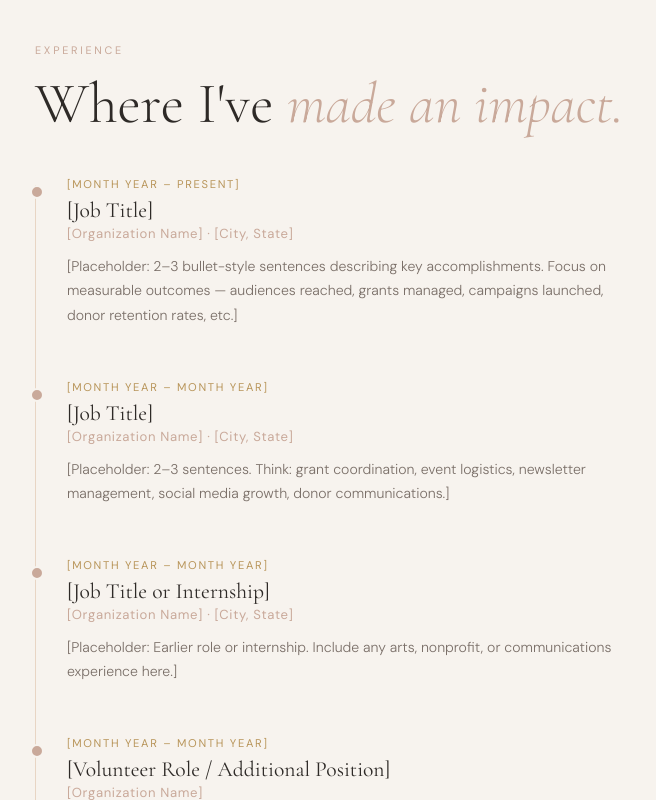
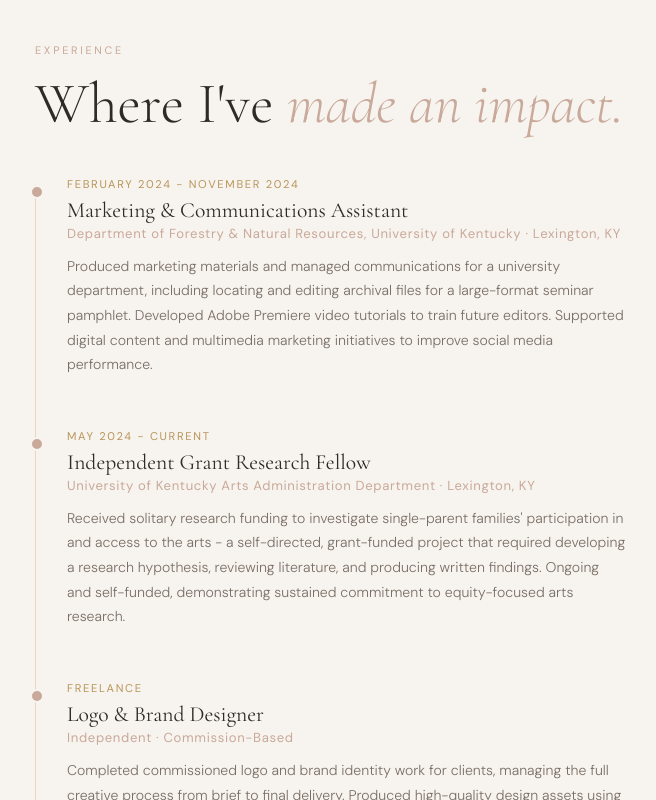
Before and after one commit to chadalon/madison-website, a plain HTML site: page index.html in a window 1280 px wide. Shown: the part 2000-2800 px from the top of the page, without its empty margins (297-953 px from the left). Drawn offline with nearby package versions, Linux system fonts and the light colour scheme.

Commit message:
Experience done

```diff
--- a/index.html
+++ b/index.html
@@ -225,7 +225,7 @@
       .hero-bg-text {
         position: absolute;
         top: -20px;
-        /*right: -40px;*/
+        /*right: 0;*/
         font-family: "Cormorant Garamond", serif;
         font-size: clamp(120px, 18vw, 280px);
         font-weight: 300;
@@ -957,46 +957,62 @@
 
         <div class="timeline">
           <div class="timeline-item">
-            <div class="timeline-date">[Month Year – Present]</div>
-            <div class="timeline-role">[Job Title]</div>
-            <div class="timeline-org">[Organization Name] · [City, State]</div>
+            <div class="timeline-date">February 2024 - November 2024</div>
+            <div class="timeline-role">
+              Marketing & Communications Assistant
+            </div>
+            <div class="timeline-org">
+              Department of Forestry & Natural Resources, University of Kentucky
+              · Lexington, KY
+            </div>
             <div class="timeline-desc">
-              [Placeholder: 2–3 bullet-style sentences describing key
-              accomplishments. Focus on measurable outcomes — audiences reached,
-              grants managed, campaigns launched, donor retention rates, etc.]
+              Produced marketing materials and managed communications for a
+              university department, including locating and editing archival
+              files for a large-format seminar pamphlet. Developed Adobe
+              Premiere video tutorials to train future editors. Supported
+              digital content and multimedia marketing initiatives to improve
+              social media performance.
             </div>
           </div>
 
           <div class="timeline-item">
-            <div class="timeline-date">[Month Year – Month Year]</div>
-            <div class="timeline-role">[Job Title]</div>
-            <div class="timeline-org">[Organization Name] · [City, State]</div>
+            <div class="timeline-date">May 2024 - Current</div>
+            <div class="timeline-role">Independent Grant Research Fellow</div>
+            <div class="timeline-org">
+              University of Kentucky Arts Administration Department · Lexington,
+              KY
+            </div>
             <div class="timeline-desc">
-              [Placeholder: 2–3 sentences. Think: grant coordination, event
-              logistics, newsletter management, social media growth, donor
-              communications.]
+              Received solitary research funding to investigate single-parent
+              families' participation in and access to the arts - a
+              self-directed, grant-funded project that required developing a
+              research hypothesis, reviewing literature, and producing written
+              findings. Ongoing and self-funded, demonstrating sustained
+              commitment to equity-focused arts research.
             </div>
           </div>
 
           <div class="timeline-item">
-            <div class="timeline-date">[Month Year – Month Year]</div>
-            <div class="timeline-role">[Job Title or Internship]</div>
-            <div class="timeline-org">[Organization Name] · [City, State]</div>
+            <div class="timeline-date">Freelance</div>
+            <div class="timeline-role">Logo & Brand Designer</div>
+            <div class="timeline-org">Independent · Commission-Based</div>
             <div class="timeline-desc">
-              [Placeholder: Earlier role or internship. Include any arts,
-              nonprofit, or communications experience here.]
+              Completed commissioned logo and brand identity work for clients,
+              managing the full creative process from brief to final delivery.
+              Produced high-quality design assets using Adobe tools,
+              demonstrating professional-grade design skills outside of academic
+              settings.
             </div>
           </div>
 
           <div class="timeline-item">
-            <div class="timeline-date">[Month Year – Month Year]</div>
-            <div class="timeline-role">
-              [Volunteer Role / Additional Position]
-            </div>
-            <div class="timeline-org">[Organization Name]</div>
+            <div class="timeline-date">July 2025 - Current</div>
+            <div class="timeline-role">Sales Associate & Barista</div>
+            <div class="timeline-org">Kroger · Erlanger, KY</div>
             <div class="timeline-desc">
-              [Placeholder: Optional additional role — volunteer work, student
-              org leadership, freelance projects, etc.]
+              Provided customer service in a fast-paced retail and café
+              environment, managing high-volume transactions and maintaining
+              inventory across busy shifts.
             </div>
           </div>
         </div>
```
